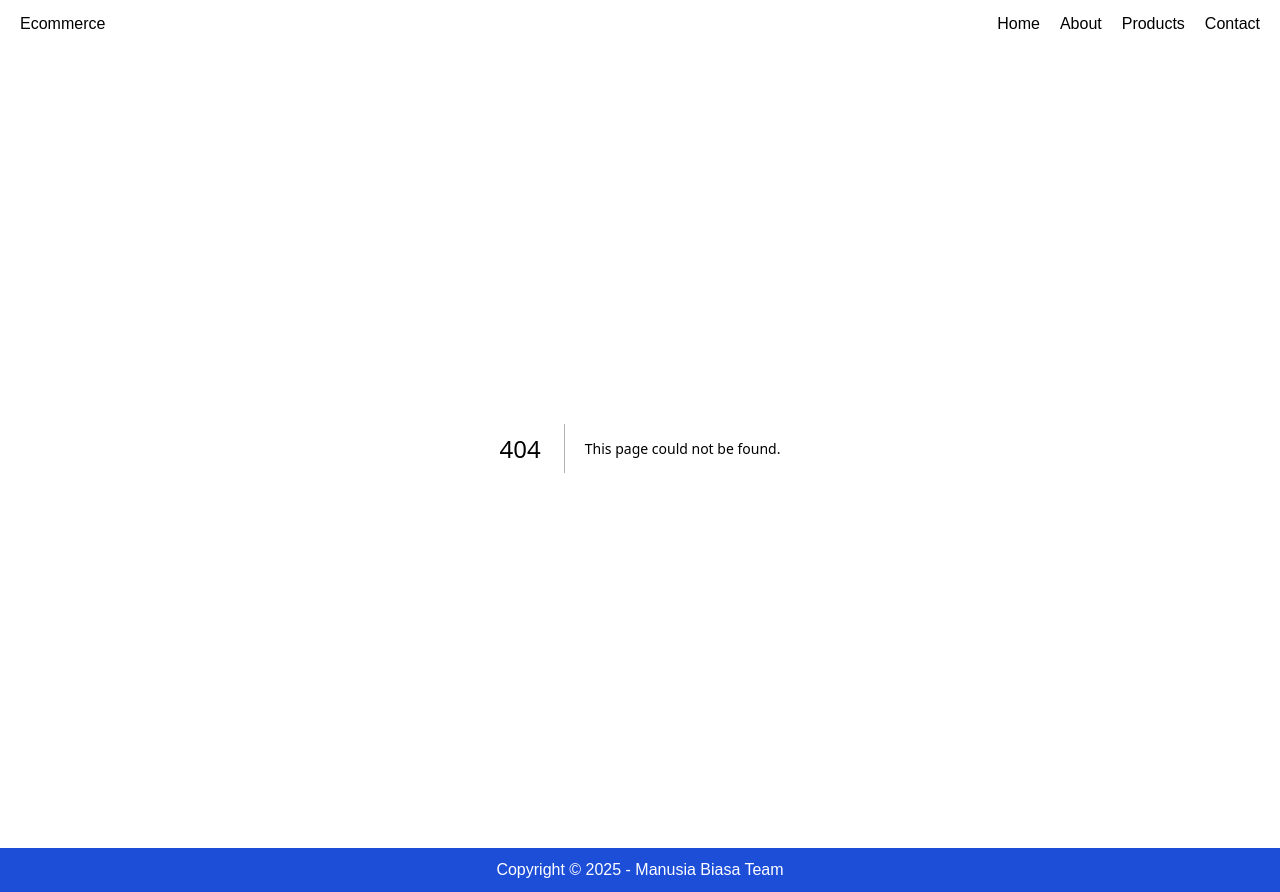
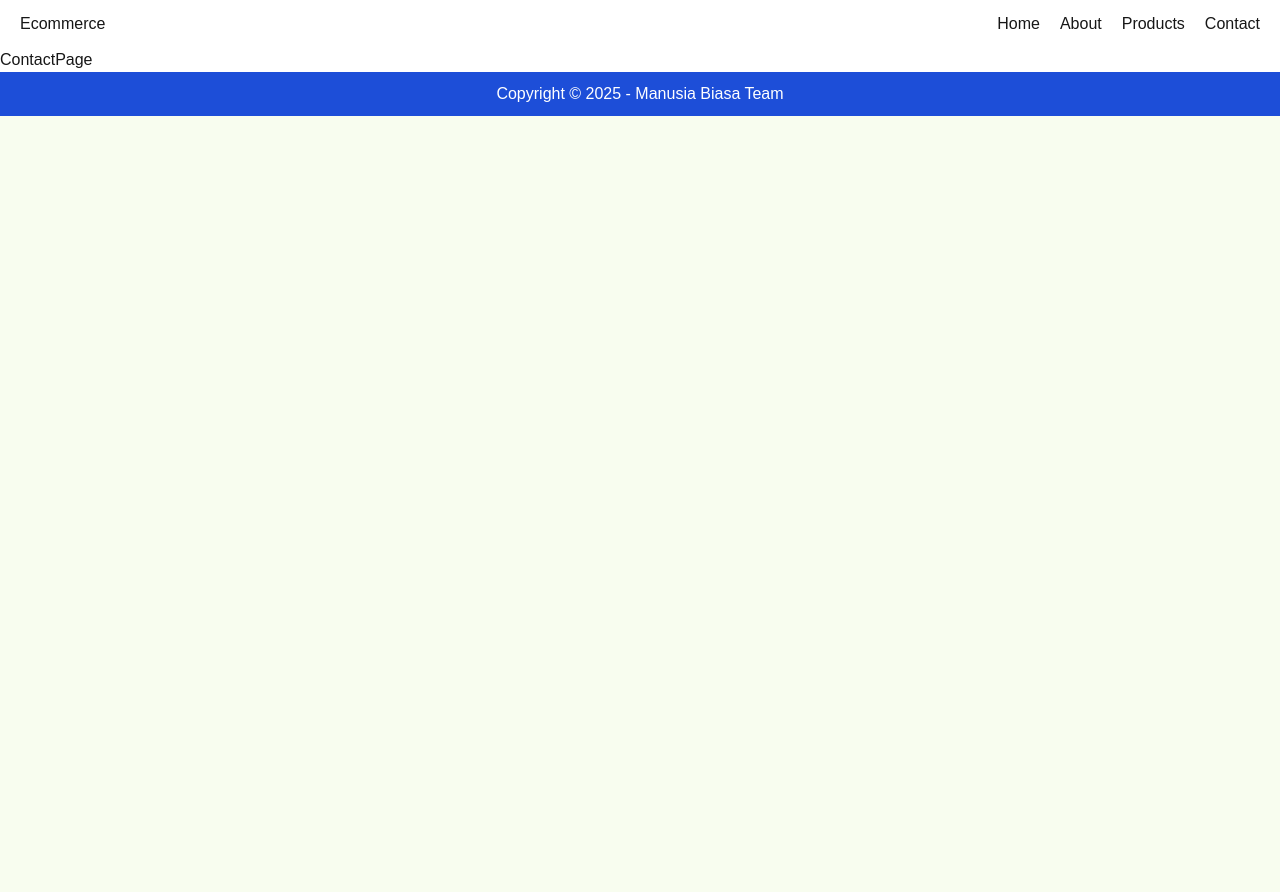
Before and after one commit to Deoca27/manusia-biasa, a Next.js app: page /contact in a window 1280 px wide. Before the commit this address had no page. After the commit the page ends 800 px from the top, so only its background shows below. Built offline with nearby package versions, Linux system fonts and the light colour scheme.

Commit message:
deo: membuat page baru untuk halaman contact

```diff
--- /dev/null
+++ b/app/contact/page.tsx
@@ -0,0 +1,7 @@
+import React from 'react'
+
+export default function ContactPage() {
+  return (
+    <div>ContactPage</div>
+  )
+}
```
